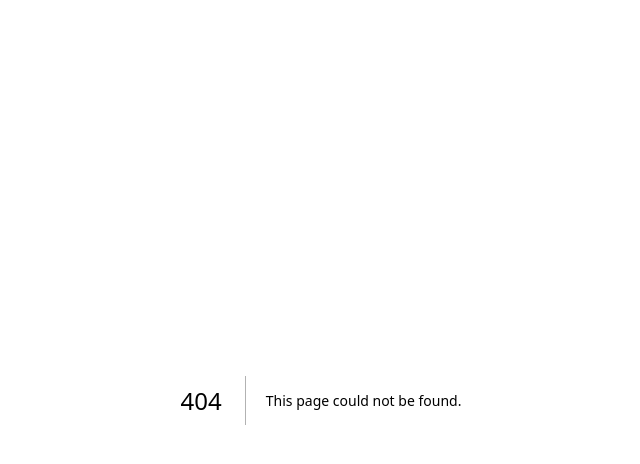
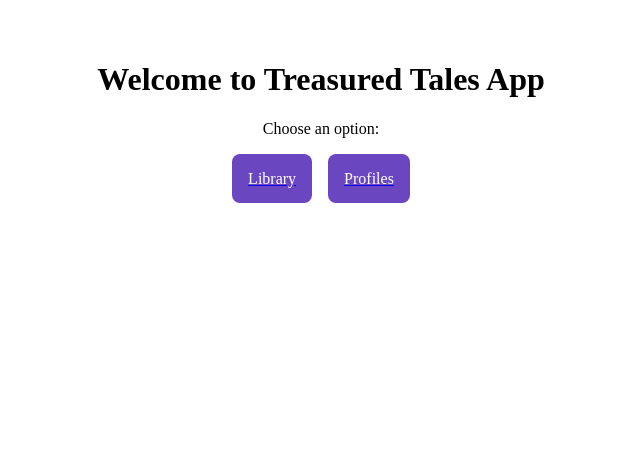
Before and after one commit to Gstewartuk/Treasured-Tales, a Next.js app: page /app in a window 1280 px wide. Before the commit this address had no page. Shown: the top 464 px of the page, without its empty margins (319-959 px from the left). Built offline with nearby package versions, Linux system fonts and the light colour scheme.

Commit message:
Create AppHome component for Treasured Tales App

```diff
--- /dev/null
+++ b/pages/app/index.js
@@ -0,0 +1,22 @@
+import Link from 'next/link';
+
+export default function AppHome() {
+  return (
+    <main style={{ padding: '2rem', textAlign: 'center' }}>
+      <h1>Welcome to Treasured Tales App</h1>
+      <p>Choose an option:</p>
+      <div style={{ marginTop: '2rem', display: 'flex', justifyContent: 'center', gap: '1rem' }}>
+        <Link href="/app/library">
+          <a style={{ padding: '1rem', background: '#6b46c1', color: 'white', borderRadius: '8px', textDecoration: 'none' }}>
+            Library
+          </a>
+        </Link>
+        <Link href="/app/children/[id]">
+          <a style={{ padding: '1rem', background: '#6b46c1', color: 'white', borderRadius: '8px', textDecoration: 'none' }}>
+            Profiles
+          </a>
+        </Link>
+      </div>
+    </main>
+  );
+}
```
